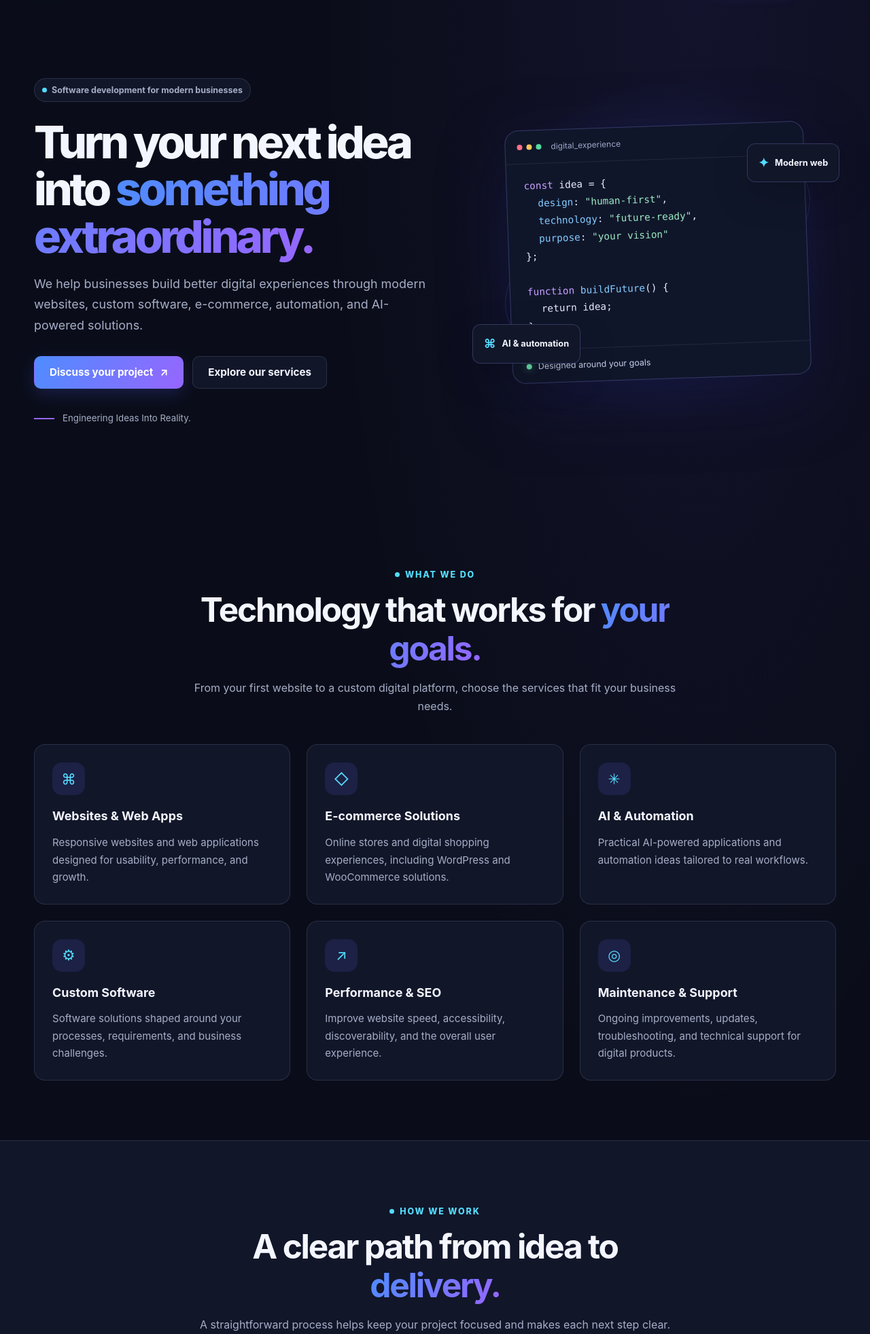
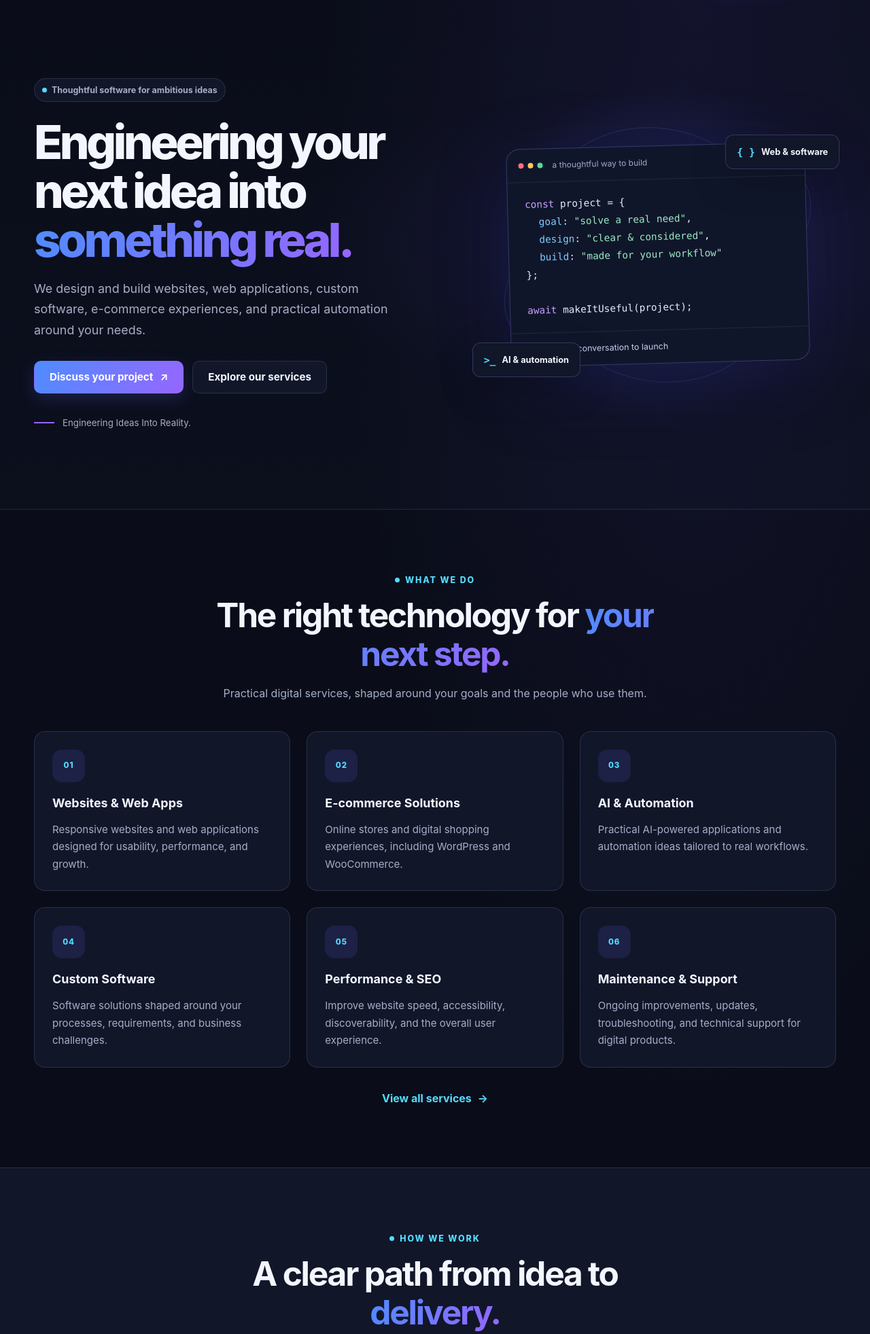
Before and after one commit to faize8042-oss/TechWorldWebsite, a Django app: page / in a window 1280 px wide. Shown: the part 79-2042 px from the top of the page at 68% size. Run offline with Django 5.2, Linux system fonts and the light colour scheme.

Commit message:
feat: improve Codeventra Labs homepage design

```diff
--- a/static/css/components.css
+++ b/static/css/components.css
@@ -178,6 +178,10 @@
     position: relative;
     overflow: hidden;
     padding-block: clamp(65px, 9vw, 115px);
+    border-bottom: 1px solid var(--color-border);
+    background:
+        radial-gradient(ellipse at 78% 48%, rgba(87, 76, 210, 0.1), transparent 42%),
+        linear-gradient(180deg, transparent, rgba(72, 94, 190, 0.025));
 }
 
 .hero-layout {
@@ -188,16 +192,16 @@
 }
 
 .hero-copy h1 {
-    max-width: 720px;
-    margin: 25px 0 20px;
-    font-size: clamp(2.7rem, 5.2vw, 4.6rem);
+    max-width: 680px;
+    margin: 24px 0 20px;
+    font-size: clamp(2.8rem, 5.4vw, 4.8rem);
     font-weight: 850;
     letter-spacing: -0.065em;
     line-height: 1.04;
 }
 
 .hero-description {
-    max-width: 590px;
+    max-width: 560px;
     color: var(--color-text-muted);
     font-size: clamp(1rem, 1.4vw, 1.13rem);
 }
@@ -232,7 +236,7 @@
 .hero-visual {
     position: relative;
     display: grid;
-    min-height: 390px;
+    min-height: 430px;
     place-items: center;
     isolation: isolate;
 }
@@ -278,7 +282,7 @@
     border-radius: 20px;
     background: #10162a;
     box-shadow: 0 30px 100px rgba(24, 26, 80, 0.4);
-    transform: rotate(-2deg);
+    transform: rotate(-1.5deg);
 }
 
 .window-top {
@@ -390,14 +394,57 @@
     font-size: 1.15rem;
 }
 
+.floating-chip .chip-icon {
+    font-family: Consolas, "Courier New", monospace;
+    font-size: 0.92rem;
+}
+
+.home-services .feature-card {
+    min-height: 218px;
+}
+
+.home-services .feature-card:hover {
+    background: var(--color-surface-raised);
+}
+
+.home-services .feature-icon {
+    font-size: 0.72rem;
+    font-weight: 800;
+    letter-spacing: 0.08em;
+}
+
+.home-services-link {
+    display: flex;
+    justify-content: center;
+    margin-top: 32px;
+}
+
+.text-link {
+    display: inline-flex;
+    align-items: center;
+    gap: 9px;
+    color: var(--color-cyan);
+    font-weight: 750;
+}
+
+.text-link:hover {
+    color: var(--color-blue);
+}
+
 .section-process {
     border-block: 1px solid var(--color-border);
     background: var(--color-surface);
 }
 
+.home-contact {
+    padding-top: 76px;
+}
+
 .process-card {
+    min-height: 170px;
     padding: 22px;
     border-left: 2px solid var(--color-border);
+    background: linear-gradient(110deg, rgba(106, 112, 255, 0.045), transparent 78%);
 }
 
 .process-number {
@@ -438,7 +485,7 @@
 
     .hero-visual {
         width: 100%;
-        min-height: 330px;
+        min-height: 350px;
         margin-top: 10px;
     }
 
@@ -469,7 +516,7 @@
     }
 
     .hero-visual {
-        min-height: 290px;
+        min-height: 270px;
     }
 
     .floating-chip {
@@ -480,6 +527,14 @@
     .code-visual {
         padding: 16px;
         font-size: 0.72rem;
+    }
+
+    .home-services .feature-card {
+        min-height: 0;
+    }
+
+    .home-contact {
+        padding-top: 54px;
     }
 }
  /*-----------------------*/
--- a/templates/core/home.html
+++ b/templates/core/home.html
@@ -1,4 +1,3 @@
-
 {% extends "base.html" %}
 
 {% block title %}Codeventra Labs | Software, Web Apps & AI{% endblock %}
@@ -9,173 +8,134 @@ Codeventra Labs builds web applications, custom software, AI solutions, and auto
 
 {% block content %}
 
-<section class="hero">
+<section class="hero" aria-labelledby="home-title">
     <div class="container hero-layout">
         <div class="hero-copy">
             <span class="badge">
-                <span class="badge-dot"></span>
-                Software development for modern businesses
+                <span class="badge-dot" aria-hidden="true"></span>
+                Thoughtful software for ambitious ideas
             </span>
 
-            <h1>
-                Turn your next idea into
-                <span class="text-gradient">something extraordinary.</span>
+            <h1 id="home-title">
+                Engineering your next idea into
+                <span class="text-gradient">something real.</span>
             </h1>
 
             <p class="hero-description">
-                We help businesses build better digital experiences through
-                modern websites, custom software, e-commerce, automation,
-                and AI-powered solutions.
+                We design and build websites, web applications, custom software,
+                e-commerce experiences, and practical automation around your needs.
             </p>
+
             <div class="hero-actions">
                 <a class="button button-primary" href="/contact/">
-                    Discuss your project <span aria-hidden="true">↗</span>
+                    Discuss your project <span aria-hidden="true">&#8599;</span>
                 </a>
-
                 <a class="button button-secondary" href="/services/">
                     Explore our services
                 </a>
             </div>
 
             <div class="hero-note">
-                <span class="hero-note-line"></span>
+                <span class="hero-note-line" aria-hidden="true"></span>
                 <p>Engineering Ideas Into Reality.</p>
             </div>
         </div>
 
-        <div class="hero-visual" aria-label="Illustration of digital technology">
+        <div class="hero-visual" aria-hidden="true">
             <div class="orb orb-one"></div>
             <div class="orb orb-two"></div>
 
             <div class="visual-window">
                 <div class="window-top">
-                    <div class="window-dots" aria-hidden="true">
-                        <span></span>
-                        <span></span>
-                        <span></span>
+                    <div class="window-dots">
+                        <span></span><span></span><span></span>
                     </div>
-                    <span class="window-label">digital_experience</span>
+                    <span class="window-label">a thoughtful way to build</span>
                 </div>
 
-                <div class="code-visual" aria-hidden="true">
-                    <p><span class="code-purple">const</span> idea = {</p>
-                    <p class="code-indent">
-                        <span class="code-blue">design</span>:
-                        <span class="code-green">"human-first"</span>,
-                    </p>
-                    <p class="code-indent">
-                        <span class="code-blue">technology</span>:
-                        <span class="code-green">"future-ready"</span>,
-                    </p>
-                    <p class="code-indent">
-                        <span class="code-blue">purpose</span>:
-                        <span class="code-green">"your vision"</span>
-                    </p>
+                <div class="code-visual">
+                    <p><span class="code-purple">const</span> project = {</p>
+                    <p class="code-indent"><span class="code-blue">goal</span>:
+                        <span class="code-green">"solve a real need"</span>,</p>
+                    <p class="code-indent"><span class="code-blue">design</span>:
+                        <span class="code-green">"clear &amp; considered"</span>,</p>
+                    <p class="code-indent"><span class="code-blue">build</span>:
+                        <span class="code-green">"made for your workflow"</span></p>
                     <p>};</p>
                     <br>
-                    <p><span class="code-purple">function</span>
-                        <span class="code-blue">buildFuture</span>() {</p>
-                    <p class="code-indent">return idea;</p>
-                    <p>}</p>
+                    <p><span class="code-purple">await</span> makeItUseful(project);</p>
                 </div>
 
                 <div class="visual-status">
                     <span class="status-dot"></span>
-                    Designed around your goals
+                    From first conversation to launch
                 </div>
             </div>
 
             <div class="floating-chip chip-top">
-                <span class="chip-icon">✦</span>
-                <span>Modern web</span>
+                <span class="chip-icon">{ }</span>
+                <span>Web &amp; software</span>
             </div>
-
             <div class="floating-chip chip-bottom">
-                <span class="chip-icon">⌘</span>
-                <span>AI & automation</span>
+                <span class="chip-icon">&gt;_</span>
+                <span>AI &amp; automation</span>
             </div>
         </div>
     </div>
 </section>
 
-<section class="section">
+<section class="section home-services" aria-labelledby="services-title">
     <div class="container">
         <div class="section-heading">
             <span class="eyebrow">What we do</span>
-            <h2>Technology that works for <span class="text-gradient">your goals.</span></h2>
-            <p>
-                From your first website to a custom digital platform,
-                choose the services that fit your business needs.
-            </p>
+            <h2 id="services-title">The right technology for <span class="text-gradient">your next step.</span></h2>
+            <p>Practical digital services, shaped around your goals and the people who use them.</p>
         </div>
 
         <div class="grid grid-3">
             <article class="feature-card">
-                <div class="feature-icon" aria-hidden="true">⌘</div>
-                <h3>Websites & Web Apps</h3>
-                <p>
-                    Responsive websites and web applications designed
-                    for usability, performance, and growth.
-                </p>
+                <div class="feature-icon" aria-hidden="true">01</div>
+                <h3>Websites &amp; Web Apps</h3>
+                <p>Responsive websites and web applications designed for usability, performance, and growth.</p>
             </article>
-
             <article class="feature-card">
-                <div class="feature-icon" aria-hidden="true">◇</div>
+                <div class="feature-icon" aria-hidden="true">02</div>
                 <h3>E-commerce Solutions</h3>
-                <p>
-                    Online stores and digital shopping experiences,
-                    including WordPress and WooCommerce solutions.
-                </p>
+                <p>Online stores and digital shopping experiences, including WordPress and WooCommerce.</p>
             </article>
-
             <article class="feature-card">
-                <div class="feature-icon" aria-hidden="true">✳</div>
-                <h3>AI & Automation</h3>
-                <p>
-                    Practical AI-powered applications and automation
-                    ideas tailored to real workflows.
-                </p>
+                <div class="feature-icon" aria-hidden="true">03</div>
+                <h3>AI &amp; Automation</h3>
+                <p>Practical AI-powered applications and automation ideas tailored to real workflows.</p>
             </article>
-
             <article class="feature-card">
-                <div class="feature-icon" aria-hidden="true">⚙</div>
+                <div class="feature-icon" aria-hidden="true">04</div>
                 <h3>Custom Software</h3>
-                <p>
-                    Software solutions shaped around your processes,
-                    requirements, and business challenges.
-                </p>
+                <p>Software solutions shaped around your processes, requirements, and business challenges.</p>
             </article>
-
             <article class="feature-card">
-                <div class="feature-icon" aria-hidden="true">↗</div>
-                <h3>Performance & SEO</h3>
-                <p>
-                    Improve website speed, accessibility, discoverability,
-                    and the overall user experience.
-                </p>
+                <div class="feature-icon" aria-hidden="true">05</div>
+                <h3>Performance &amp; SEO</h3>
+                <p>Improve website speed, accessibility, discoverability, and the overall user experience.</p>
             </article>
-
             <article class="feature-card">
-                <div class="feature-icon" aria-hidden="true">◎</div>
-                <h3>Maintenance & Support</h3>
-                <p>
-                    Ongoing improvements, updates, troubleshooting,
-                    and technical support for digital products.
-                </p>
+                <div class="feature-icon" aria-hidden="true">06</div>
+                <h3>Maintenance &amp; Support</h3>
+                <p>Ongoing improvements, updates, troubleshooting, and technical support for digital products.</p>
             </article>
+        </div>
+        <div class="home-services-link">
+            <a class="text-link" href="/services/">View all services <span aria-hidden="true">&#8594;</span></a>
         </div>
     </div>
 </section>
 
-<section class="section section-process">
+<section class="section section-process" aria-labelledby="process-title">
     <div class="container">
         <div class="section-heading">
             <span class="eyebrow">How we work</span>
-            <h2>A clear path from idea to <span class="text-gradient">delivery.</span></h2>
-            <p>
-                A straightforward process helps keep your project focused
-                and makes each next step clear.
-            </p>
+            <h2 id="process-title">A clear path from idea to <span class="text-gradient">delivery.</span></h2>
+            <p>A straightforward process keeps the work focused and the next step clear.</p>
         </div>
 
         <div class="grid grid-4">
@@ -184,43 +144,36 @@ Codeventra Labs builds web applications, custom software, AI solutions, and auto
                 <h3>Discover</h3>
                 <p>Understand your goals, audience, and requirements.</p>
             </article>
-
             <article class="process-card">
                 <span class="process-number">02</span>
-                <h3>Plan & Design</h3>
+                <h3>Plan &amp; Design</h3>
                 <p>Define the approach, structure, and user experience.</p>
             </article>
-
             <article class="process-card">
                 <span class="process-number">03</span>
-                <h3>Build & Test</h3>
+                <h3>Build &amp; Test</h3>
                 <p>Develop the solution and check it carefully.</p>
             </article>
-
             <article class="process-card">
                 <span class="process-number">04</span>
-                <h3>Launch & Improve</h3>
+                <h3>Launch &amp; Improve</h3>
                 <p>Prepare for launch and identify future improvements.</p>
             </article>
         </div>
     </div>
 </section>
 
-<section class="section">
+<section class="section home-contact" aria-labelledby="contact-title">
     <div class="container">
         <div class="cta-panel">
             <div>
                 <span class="eyebrow">Have a project in mind?</span>
-                <h2>Let's build something meaningful together.</h2>
-                <p>
-                    Tell us what you want to create, and we can discuss
-                    the next steps.
-                </p>
+                <h2 id="contact-title">Let's build something meaningful together.</h2>
+                <p>Tell us what you want to create, and we can discuss the next steps.</p>
             </div>
-
             <div class="cta-actions">
                 <a class="button button-primary" href="/contact/">
-                    Start a conversation <span aria-hidden="true">↗</span>
+                    Start a conversation <span aria-hidden="true">&#8599;</span>
                 </a>
             </div>
         </div>
```
